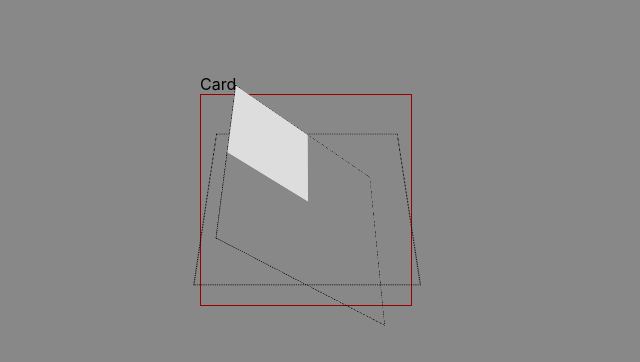
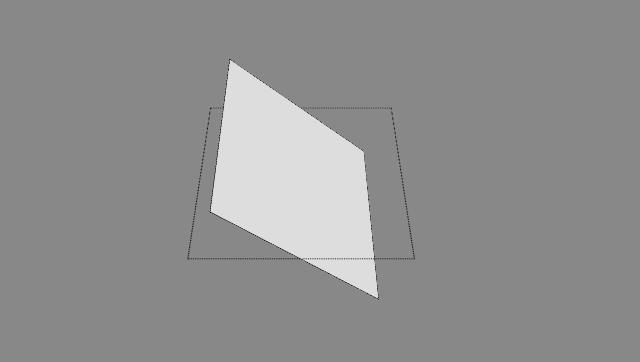
Before and after one commit to mdnelles/anim-3d-objs, a React (Create React App) app: page / in a window 1280 px wide. Shown: the part 126-488 px from the top of the page, without its empty margins (0-640 px from the left). Built offline with nearby package versions, Linux system fonts and the light colour scheme.

Commit message:
Card and Face fix TS

```diff
--- a/src/App.tsx
+++ b/src/App.tsx
@@ -10,7 +10,6 @@ const size: number = 200;
 function App() {
    return (
       <div style={{ padding: 200 }}>
-         Card
          <Card anim1='X360' anim2='Y360' width={200} height={200} />
       </div>
    );
--- a/src/components/Card.tsx
+++ b/src/components/Card.tsx
@@ -21,18 +21,11 @@ const Card = (props: CardProps) => {
       <SceneStyle size={size}>
          <AnimWrap duration={5} iterationCount='infinite' animName={anim1}>
             <AnimWrap duration={5} iterationCount='infinite' animName={anim2}>
-               <Face />
+               <Face width={width} height={height} />
             </AnimWrap>
          </AnimWrap>
       </SceneStyle>
    );
 };
-/*
-         <div className={anim1} style={{ width: size, height: size }}>
-            <div className={anim2} style={{ width: size, height: size }}>
-               <Face />
-            </div>
-         </div>
-*/
 
 export default Card;
--- a/src/components/Face.tsx
+++ b/src/components/Face.tsx
@@ -27,8 +27,8 @@ export const Face = (props: FaceProps) => {
    } = props;
    const Specs = styled.div`
       position: absolute;
-      width: 100px;
-      height: 100px;
+      width: ${width}px;
+      height: ${height}px;
       background-color: ${bgc};
       border: #333;
       transform: rotate3d(${x}, ${y}, ${z}, ${deg}deg) translateZ(${tranz}px);
--- a/src/components/styles/Scene.tsx
+++ b/src/components/styles/Scene.tsx
@@ -13,8 +13,6 @@ export const SceneStyle = (props: SceneStyleProps) => {
       height: ${size}px;
       perspective: 600px;
       perspective-origin: 50% 50%;
-      border: 1px solid #900;
-      padding: 5px;
    `;
 
    return (
```
